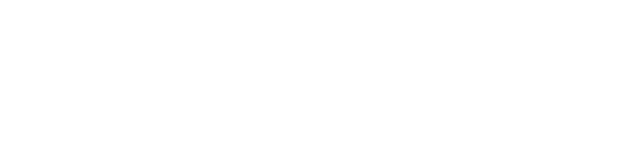
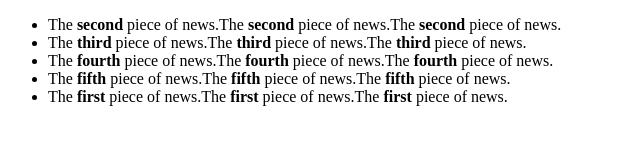
Before and after one commit to preetiksingh/newsticker, a plain HTML site: page index.html in a window 1280 px wide. Shown: the whole page, without its empty margins (0-640 px from the left). Drawn offline with Linux system fonts and the light colour scheme.

Commit message:
Added stopTicker and startTicker functions

```diff
--- a/index.html
+++ b/index.html
@@ -9,5 +9,12 @@
 </head>
 </head>
 <body>
+<ul id="news">
+  <li>The <b>first</b> piece of news.The <b>first</b> piece of news.The <b>first</b> piece of news.</li>
+  <li>The <b>second</b> piece of news.The <b>second</b> piece of news.The <b>second</b> piece of news.</li>
+  <li>The <b>third</b> piece of news.The <b>third</b> piece of news.The <b>third</b> piece of news.</li>
+  <li>The <b>fourth</b> piece of news.The <b>fourth</b> piece of news.The <b>fourth</b> piece of news.</li>
+  <li>The <b>fifth</b> piece of news.The <b>fifth</b> piece of news.The <b>fifth</b> piece of news.</li>
+</ul>
 </body>
 </html>
--- a/script.js
+++ b/script.js
@@ -0,0 +1,23 @@
+var interval;
+function startTicker()
+{
+
+    $("#news li:first").slideUp(function() {
+       $(this).appendTo($("#news")).slideDown();
+    });
+}
+
+function stopTicker()
+{
+  clearInterval(interval);
+}
+
+$(document).ready(function(){
+  interval=setInterval(startTicker, 3000);
+  $("#news").hover(function(){
+    stopTicker();
+  },function(){
+      interval = setInterval(startTicker, 3000);
+      });
+
+});
```
